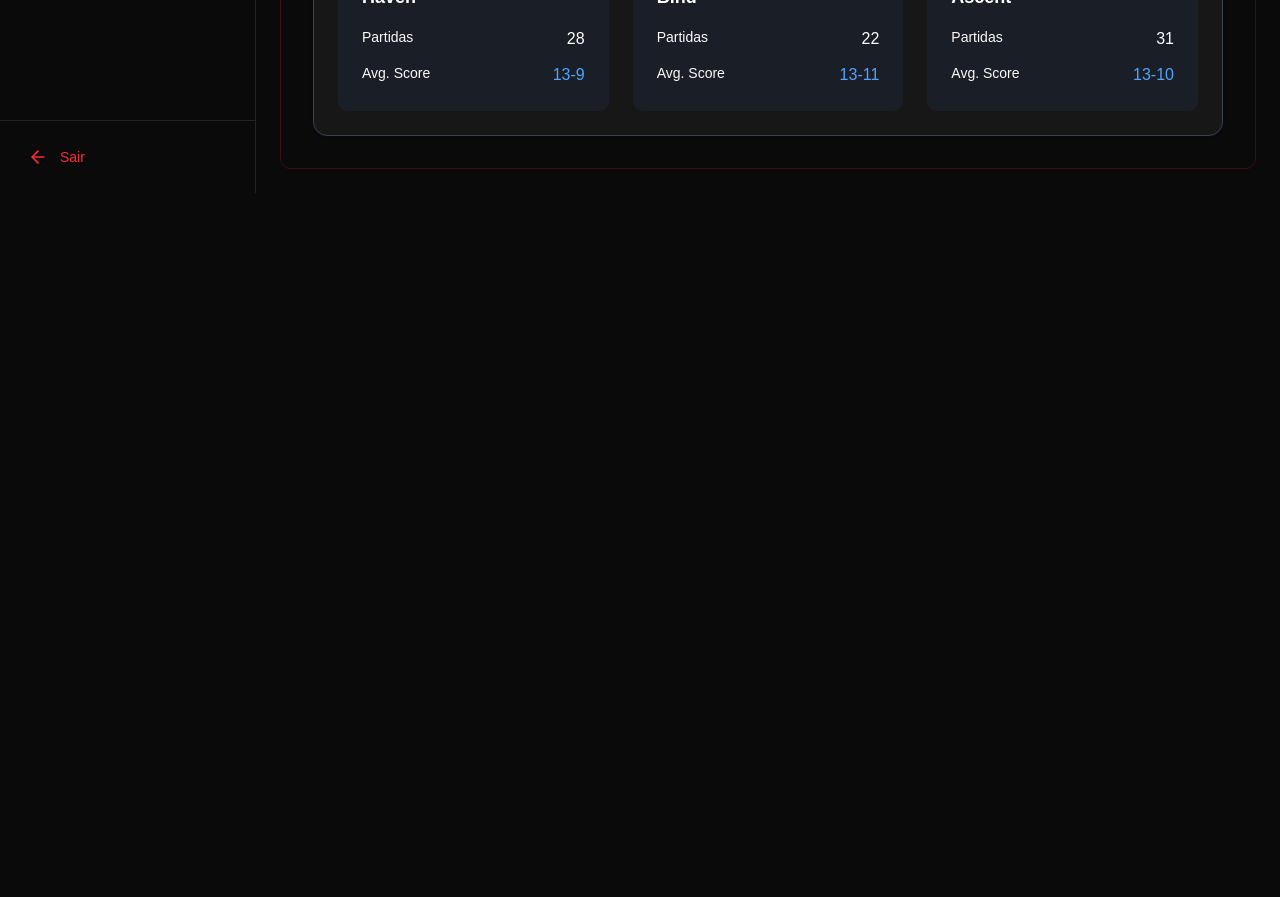
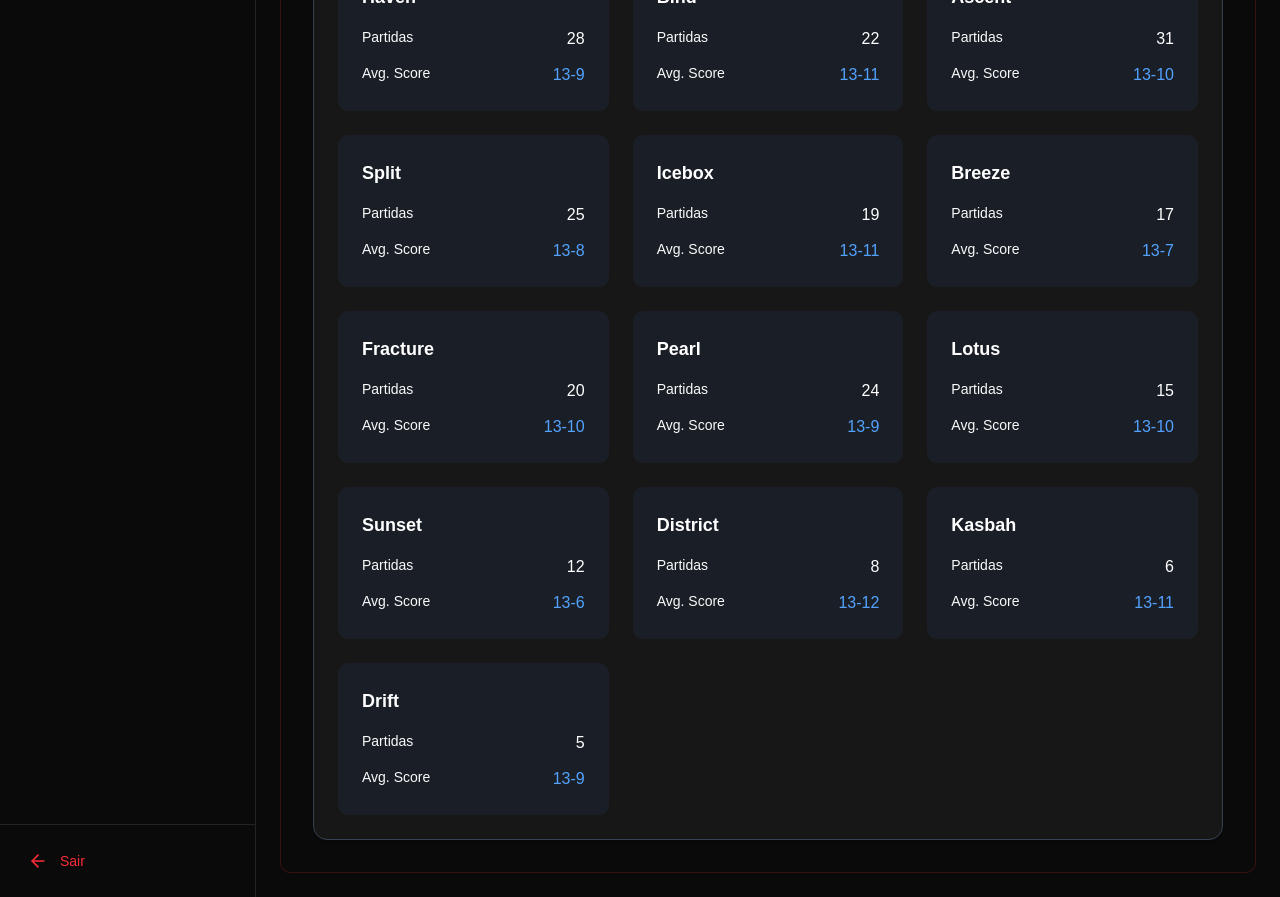
Before and after one commit to Pedroooxx/frontend-grupo-a-cce, a Next.js app: page /dashboard/estatisticas in a window 1280 px wide. Shown: the part 1140-2037 px from the top of the page. Before the commit the page ends 1333 px from the top, so only its background shows below. Built offline with nearby package versions, Linux system fonts and the light colour scheme.

Commit message:
feat: update map data model and add additional maps to mock data

```diff
--- a/src/data/statistics-mock.ts
+++ b/src/data/statistics-mock.ts
@@ -22,7 +22,17 @@ export const estatisticasGerais: GeneralStat[] = [
 export const mapasData: MapData[] = [
   { nome: 'Haven', partidas: 28, winRate: '73%', avgScore: '13-9' },
   { nome: 'Bind', partidas: 22, winRate: '68%', avgScore: '13-11' },
-  { nome: 'Ascent', partidas: 31, winRate: '65%', avgScore: '13-10' }
+  { nome: 'Ascent', partidas: 31, winRate: '65%', avgScore: '13-10' },
+  { nome: 'Split', partidas: 25, winRate: '62%', avgScore: '13-8' },
+  { nome: 'Icebox', partidas: 19, winRate: '54%', avgScore: '13-11' },
+  { nome: 'Breeze', partidas: 17, winRate: '71%', avgScore: '13-7' },
+  { nome: 'Fracture', partidas: 20, winRate: '48%', avgScore: '13-10' },
+  { nome: 'Pearl', partidas: 24, winRate: '58%', avgScore: '13-9' },
+  { nome: 'Lotus', partidas: 15, winRate: '67%', avgScore: '13-10' },
+  { nome: 'Sunset', partidas: 12, winRate: '75%', avgScore: '13-6' },
+  { nome: 'District', partidas: 8, winRate: '63%', avgScore: '13-12' },
+  { nome: 'Kasbah', partidas: 6, winRate: '50%', avgScore: '13-11' },
+  { nome: 'Drift', partidas: 5, winRate: '60%', avgScore: '13-9' }
 ];
 
 export const agentesData = ['Jett', 'Sage', 'Phoenix', 'Reyna', 'Viper'];
--- a/src/types/statistics.ts
+++ b/src/types/statistics.ts
@@ -25,6 +25,7 @@ export interface MapData {
   partidas: number;
   winRate: string;
   avgScore: string;
+  imagePath?: string; // Optional path to map image
 }
 
 export interface AgentStat {
```
